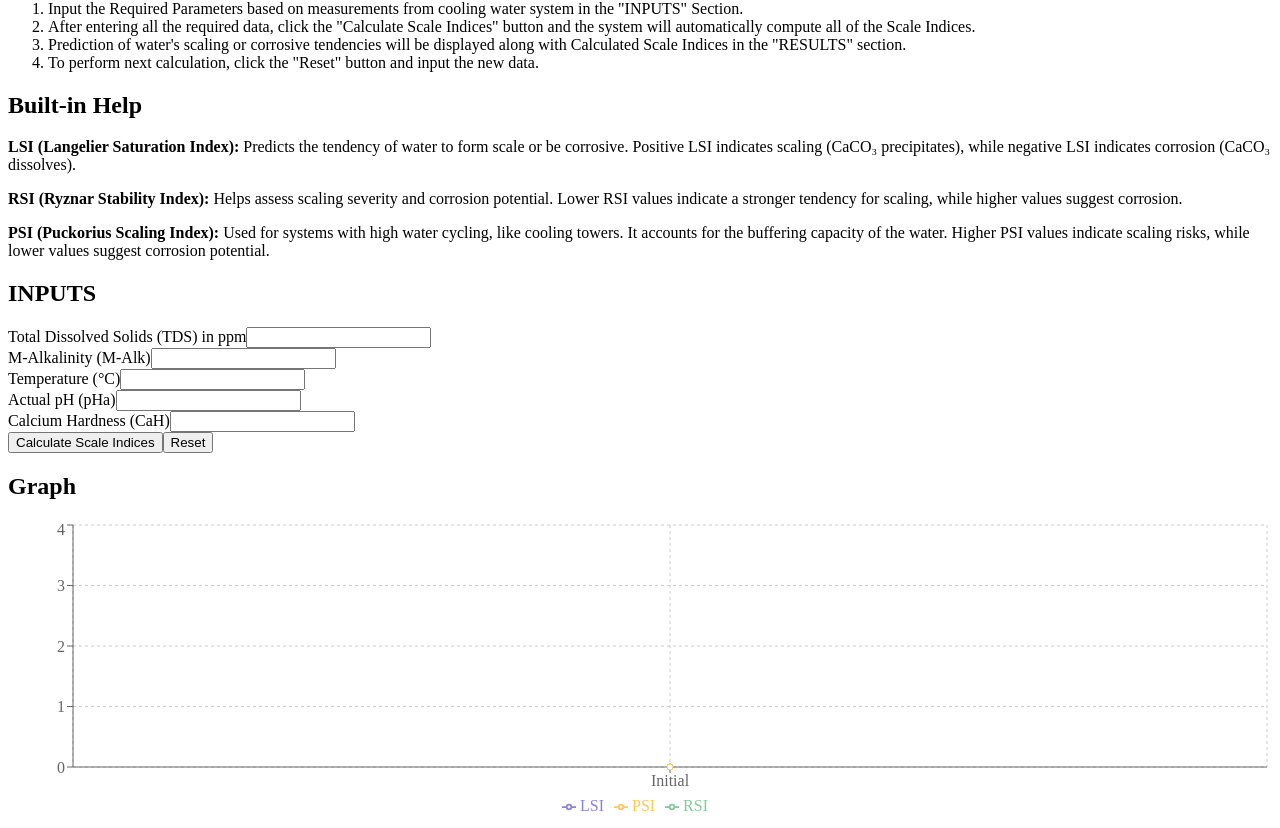
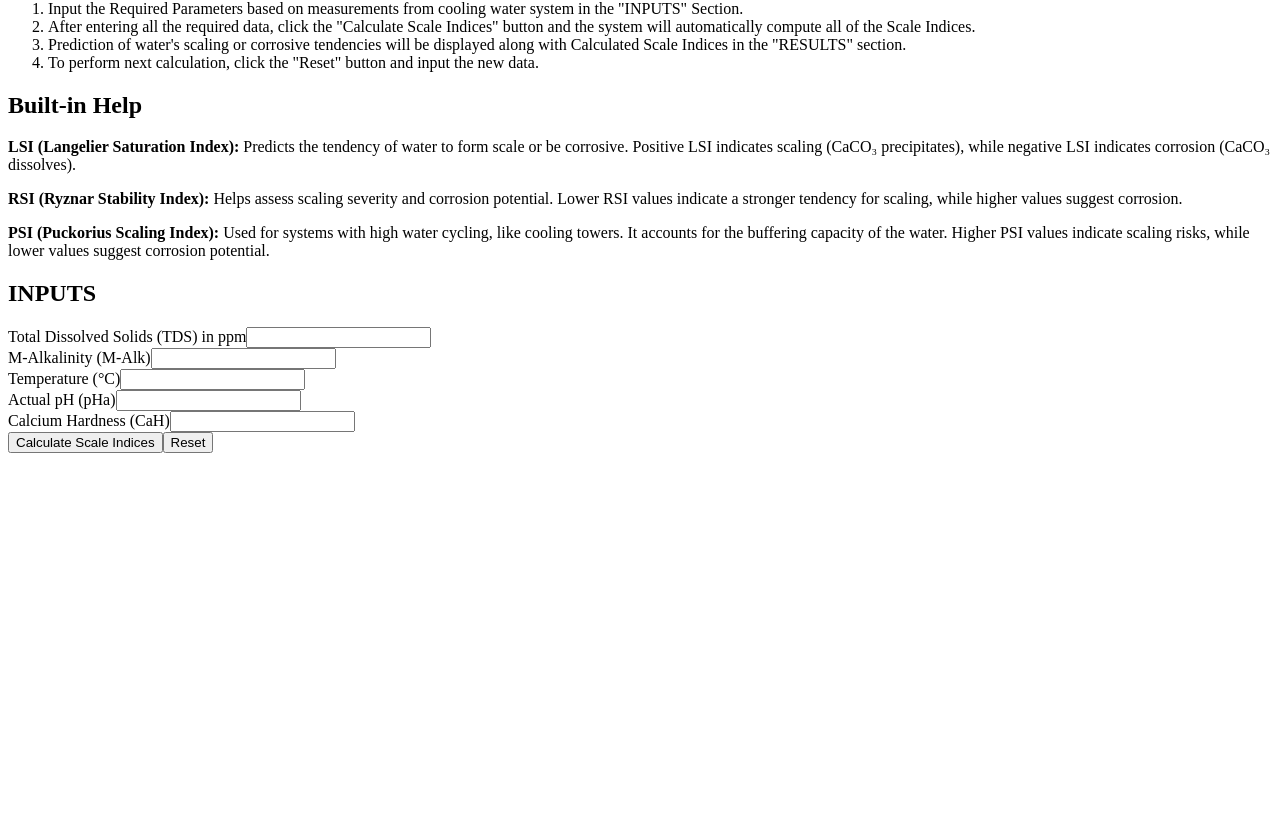
Before and after one commit to evamonica1000/SDICalculator, a Next.js app: page / in a window 1280 px wide. Shown: the part 230-1058 px from the top of the page. After the commit the page ends 800 px from the top, so only its background shows below. Built offline with nearby package versions, Linux system fonts and the light colour scheme.

Commit message:
Update ScalingIndicesCalculator.tsx

```diff
--- a/app/components/ScalingIndicesCalculator.tsx
+++ b/app/components/ScalingIndicesCalculator.tsx
@@ -1,7 +1,6 @@
 "use client";
 
 import React, { useState } from 'react';
-import { LineChart, Line, XAxis, YAxis, CartesianGrid, Tooltip, Legend, ResponsiveContainer } from 'recharts';
 
 const ScalingIndicesCalculator = () => {
   const [inputs, setInputs] = useState({
@@ -18,10 +17,6 @@ const ScalingIndicesCalculator = () => {
     psi: number;
     sdsi: number;
   } | null>(null);
-
-  const [graphData, setGraphData] = useState([
-    { name: 'Initial', LSI: 0, RSI: 0, PSI: 0 },
-  ]);
 
   const handleInputChange = (e: React.ChangeEvent<HTMLInputElement>) => {
     setInputs({ ...inputs, [e.target.name]: e.target.value });
@@ -49,11 +44,6 @@ const ScalingIndicesCalculator = () => {
     const sdsi = lsi;
 
     setResults({ rsi, lsi, psi, sdsi });
-
-    setGraphData(prevData => [
-      ...prevData,
-      { name: `Calc ${prevData.length}`, LSI: lsi, RSI: rsi, PSI: psi }
-    ]);
   };
 
   const resetCalculator = () => {
@@ -65,7 +55,6 @@ const ScalingIndicesCalculator = () => {
       pH: '',
     });
     setResults(null);
-    setGraphData([{ name: 'Initial', LSI: 0, RSI: 0, PSI: 0 }]);
   };
 
   return (
@@ -149,22 +138,6 @@ const ScalingIndicesCalculator = () => {
           </div>
         </div>
       )}
-
-      <div className="mt-8">
-        <h2 className="text-2xl font-semibold mb-4">Graph</h2>
-        <ResponsiveContainer width="100%" height={300}>
-          <LineChart data={graphData}>
-            <CartesianGrid strokeDasharray="3 3" />
-            <XAxis dataKey="name" />
-            <YAxis />
-            <Tooltip />
-            <Legend />
-            <Line type="monotone" dataKey="LSI" stroke="#8884d8" />
-            <Line type="monotone" dataKey="RSI" stroke="#82ca9d" />
-            <Line type="monotone" dataKey="PSI" stroke="#ffc658" />
-          </LineChart>
-        </ResponsiveContainer>
-      </div>
     </div>
   );
 };
```
